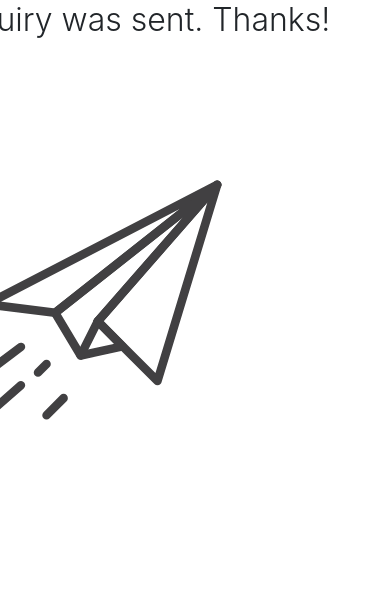
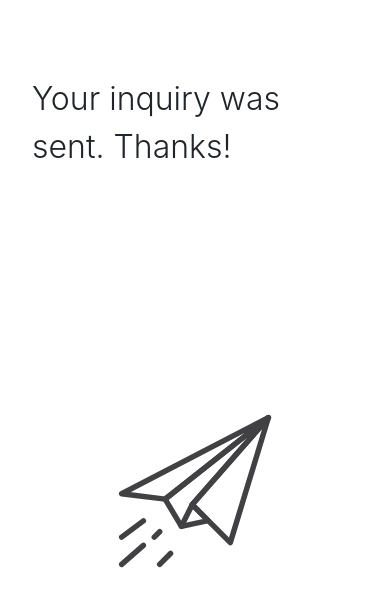
Before and after one commit to GioAceto/react-project, a React (Create React App) app in the folder client/: page /contact in a window 390 px wide. Both pictures are taken after typing "Sample", "name@example.com", "Sample" into the empty fields and a click on the button "Send". Shown: the part 660-1266 px from the top of the page. Built offline with nearby package versions, Linux system fonts and the light colour scheme; a web font is replaced by a local one.

Commit message:
fix styling on success submission image

```diff
--- a/client/src/components/contact.css
+++ b/client/src/components/contact.css
@@ -277,11 +277,12 @@
 }
 
 .form-success {
-  margin: 0 auto;
   padding: 2rem;
   height: 50rem;
-  width: 36rem;
+  width: 100vw;
   display: flex;
+  flex-direction: column;
+  justify-content: space-around;
   font-size: 2rem;
   font-weight: 300;
   background-color: white;
```
